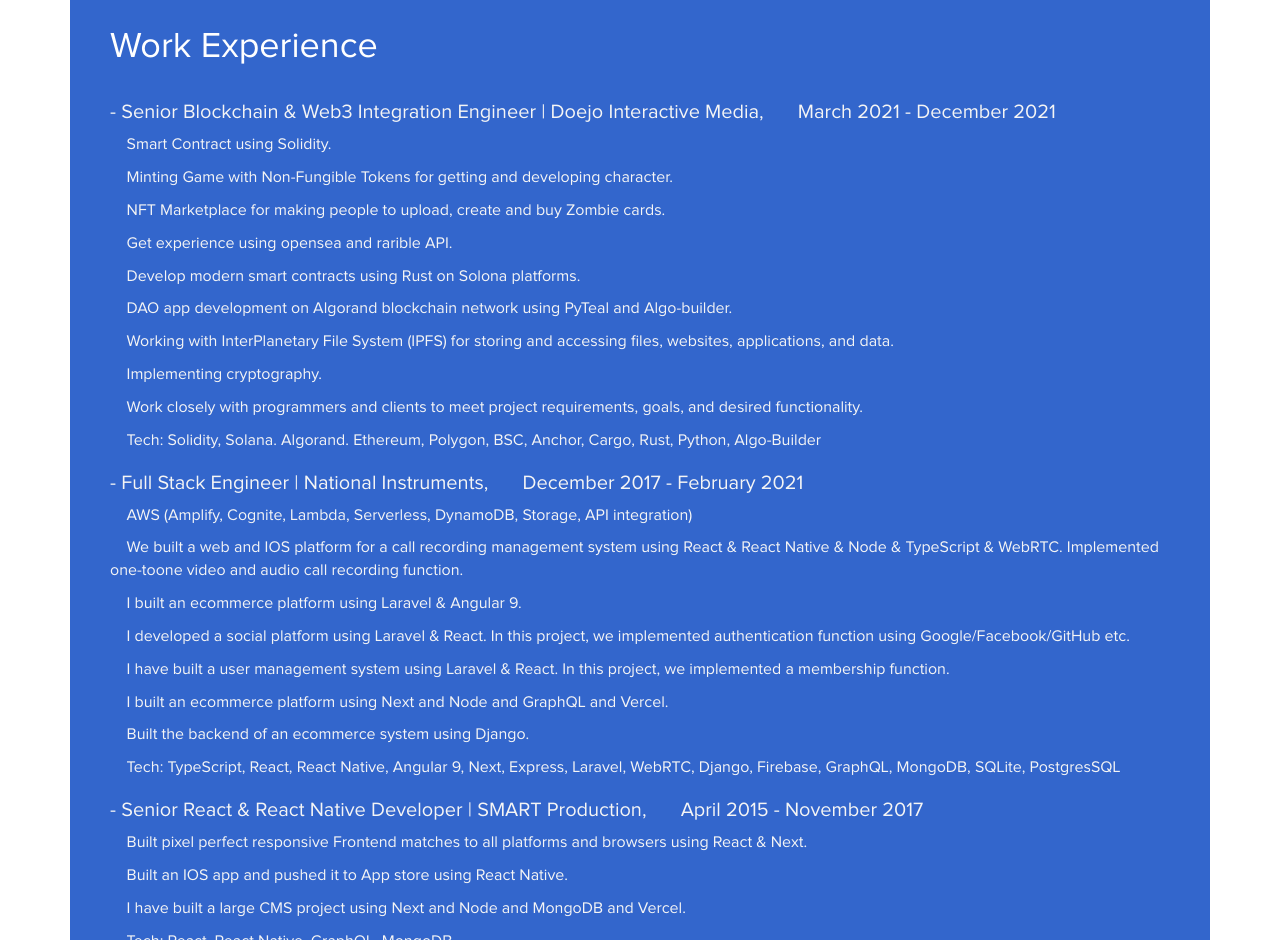
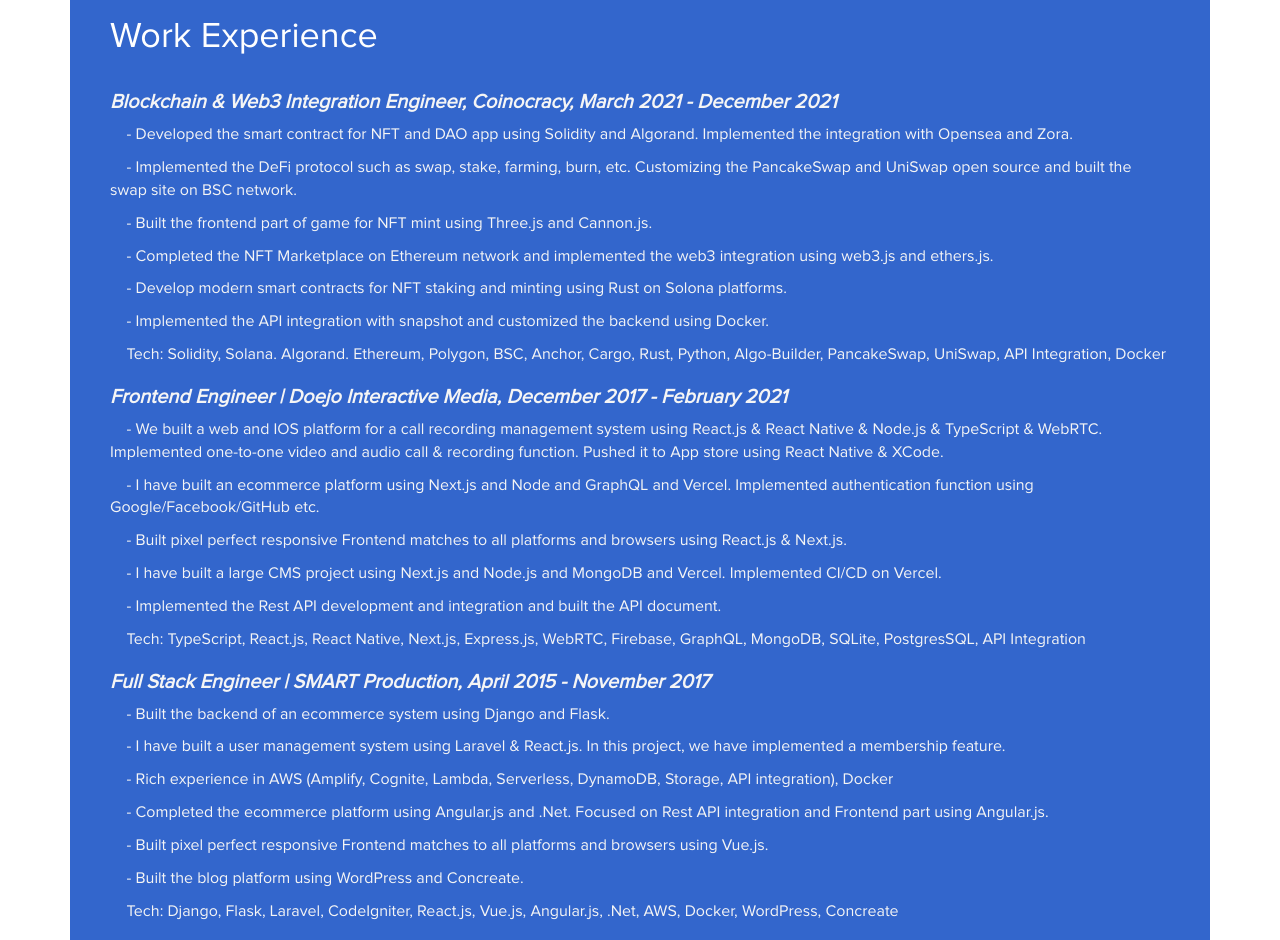
Before and after one commit to phoenix0113/phoenix0113.github.io, a plain HTML site: page index.html in a window 1280 px wide. Shown: the part 1860-2800 px from the top of the page. Drawn offline with Linux system fonts and the light colour scheme.

Commit message:
Upgraded the resume at 06-17, 2022.

```diff
--- a/css/custom.css
+++ b/css/custom.css
@@ -31,3 +31,8 @@
 .text-center {
   text-align: center;
 }
+
+.education-school > h5 {
+  font-weight: 900;
+  font-style: italic;
+}
--- a/index.html
+++ b/index.html
@@ -56,20 +56,25 @@
             <br />
             <p>
               - Experience working with Blockchain frameworks such as Truffle,
-              Hardhat, Anchor, Cargo, Algo-Builder, etc and created business
-              applications and platforms.
+              Hardhat, Anchor, Cargo, Algo-Builder, etc and created the smart
+              contract for business applications and platforms.
             </p>
             <p>
               - Deep understanding of Ethereum, Solana, Algorand or other
-              Blockchain technologies and various consensus protocols.
+              Blockchain technologies and various consensus protocols such as
+              staking, swap, farming, burn.
             </p>
             <p>
               - Experience working with contract oriented scripting language
               like Solidity, Rust, Python, PyTeal, etc.
             </p>
             <p>
-              - Developed UI using client - side languages and framework such as
-              JavaScript, TypeScript, AJAX, jQuery, React.js, Next.js, Vue.js.
+              - Experience in Blockchain game development with Three.js and
+              Cannon.js.
+            </p>
+            <p>
+              - Developed pixel perfect UI using JavaScript & TypeScript
+              framework such as React.js, Next.js, Vue.js, Angular.js.
             </p>
             <p>
               - Operated projects on HTTP(s) protocol and RESTful API. Designed
@@ -81,10 +86,6 @@
               triggers using MongoDB, Firebase, MySQL, PostgresSQL, MySQL, etc
               in the backend server.
             </p>
-            <p>
-              - Experience in Blockchain game development with Three.js and
-              Cannon.js.
-            </p>
             <p>- Having Strong knowledge in data structures and algorithms.</p>
             <p>
               - Achieved socket programming project by building a TCP connection
@@ -92,7 +93,6 @@
               the AWS and three severs, made actions to socket requests and
               incoming packets, and handled the timeout event.
             </p>
-            <p>- Worked with LINUX and MacOS, knowledge of Windows.</p>
           </div>
         </div>
         <div class="col-md-6 col-sm-12">
@@ -303,136 +303,140 @@
             <div class="education-content">
               <div class="education-school">
                 <h5>
-                  - Senior Blockchain & Web3 Integration Engineer | Doejo
-                  Interactive Media,
+                  Blockchain & Web3 Integration Engineer, Coinocracy, March 2021
+                  - December 2021
                 </h5>
-                <span></span>
-                <h5>March 2021 - December 2021</h5>
-                <p>&nbsp;&nbsp;&nbsp;&nbsp;Smart Contract using Solidity.</p>
                 <p>
-                  &nbsp;&nbsp;&nbsp;&nbsp;Minting Game with Non-Fungible Tokens
-                  for getting and developing character.
+                  &nbsp;&nbsp;&nbsp;&nbsp;- Developed the smart contract for NFT
+                  and DAO app using Solidity and Algorand. Implemented the
+                  integration with Opensea and Zora.
                 </p>
                 <p>
-                  &nbsp;&nbsp;&nbsp;&nbsp;NFT Marketplace for making people to
-                  upload, create and buy Zombie cards.
+                  &nbsp;&nbsp;&nbsp;&nbsp;- Implemented the DeFi protocol such
+                  as swap, stake, farming, burn, etc. Customizing the
+                  PancakeSwap and UniSwap open source and built the swap site on
+                  BSC network.
                 </p>
                 <p>
-                  &nbsp;&nbsp;&nbsp;&nbsp;Get experience using opensea and
-                  rarible API.
+                  &nbsp;&nbsp;&nbsp;&nbsp;- Built the frontend part of game for
+                  NFT mint using Three.js and Cannon.js.
                 </p>
                 <p>
-                  &nbsp;&nbsp;&nbsp;&nbsp;Develop modern smart contracts using
-                  Rust on Solona platforms.
+                  &nbsp;&nbsp;&nbsp;&nbsp;- Completed the NFT Marketplace on
+                  Ethereum network and implemented the web3 integration using
+                  web3.js and ethers.js.
                 </p>
                 <p>
-                  &nbsp;&nbsp;&nbsp;&nbsp;DAO app development on Algorand
-                  blockchain network using PyTeal and Algo-builder.
+                  &nbsp;&nbsp;&nbsp;&nbsp;- Develop modern smart contracts for
+                  NFT staking and minting using Rust on Solona platforms.
                 </p>
                 <p>
-                  &nbsp;&nbsp;&nbsp;&nbsp;Working with InterPlanetary File
-                  System (IPFS) for storing and accessing files, websites,
-                  applications, and data.
-                </p>
-                <p>&nbsp;&nbsp;&nbsp;&nbsp;Implementing cryptography.</p>
-                <p>
-                  &nbsp;&nbsp;&nbsp;&nbsp;Work closely with programmers and
-                  clients to meet project requirements, goals, and desired
-                  functionality.
+                  &nbsp;&nbsp;&nbsp;&nbsp;- Implemented the API integration with
+                  snapshot and customized the backend using Docker.
                 </p>
                 <p>
                   &nbsp;&nbsp;&nbsp;&nbsp;Tech: Solidity, Solana. Algorand.
                   Ethereum, Polygon, BSC, Anchor, Cargo, Rust, Python,
-                  Algo-Builder
-                </p>
-              </div>
-              <div class="education-school">
-                <h5>- Full Stack Engineer | National Instruments,</h5>
-                <span></span>
-                <h5>December 2017 - February 2021</h5>
-                <p>
-                  &nbsp;&nbsp;&nbsp;&nbsp;AWS (Amplify, Cognite, Lambda,
-                  Serverless, DynamoDB, Storage, API integration)
-                </p>
-                <p>
-                  &nbsp;&nbsp;&nbsp;&nbsp;We built a web and IOS platform for a
-                  call recording management system using React & React Native &
-                  Node & TypeScript & WebRTC. Implemented one-toone video and
-                  audio call recording function.
-                </p>
-                <p>
-                  &nbsp;&nbsp;&nbsp;&nbsp;I built an ecommerce platform using
-                  Laravel & Angular 9.
-                </p>
-                <p>
-                  &nbsp;&nbsp;&nbsp;&nbsp;I developed a social platform using
-                  Laravel & React. In this project, we implemented
-                  authentication function using Google/Facebook/GitHub etc.
-                </p>
-                <p>
-                  &nbsp;&nbsp;&nbsp;&nbsp;I have built a user management system
-                  using Laravel & React. In this project, we implemented a
-                  membership function.
-                </p>
-                <p>
-                  &nbsp;&nbsp;&nbsp;&nbsp;I built an ecommerce platform using
-                  Next and Node and GraphQL and Vercel.
-                </p>
-                <p>
-                  &nbsp;&nbsp;&nbsp;&nbsp;Built the backend of an ecommerce
-                  system using Django.
-                </p>
-                <p>
-                  &nbsp;&nbsp;&nbsp;&nbsp;Tech: TypeScript, React, React Native,
-                  Angular 9, Next, Express, Laravel, WebRTC, Django, Firebase,
-                  GraphQL, MongoDB, SQLite, PostgresSQL
+                  Algo-Builder, PancakeSwap, UniSwap, API Integration, Docker
                 </p>
               </div>
               <div class="education-school">
                 <h5>
-                  - Senior React & React Native Developer | SMART Production,
+                  Frontend Engineer | Doejo Interactive Media, December 2017 -
+                  February 2021
                 </h5>
-                <span></span>
-                <h5>April 2015 - November 2017</h5>
                 <p>
-                  &nbsp;&nbsp;&nbsp;&nbsp;Built pixel perfect responsive
-                  Frontend matches to all platforms and browsers using React &
-                  Next.
+                  &nbsp;&nbsp;&nbsp;&nbsp;- We built a web and IOS platform for
+                  a call recording management system using React.js & React
+                  Native & Node.js & TypeScript & WebRTC. Implemented one-to-one
+                  video and audio call & recording function. Pushed it to App
+                  store using React Native & XCode.
                 </p>
                 <p>
-                  &nbsp;&nbsp;&nbsp;&nbsp;Built an IOS app and pushed it to App
-                  store using React Native.
+                  &nbsp;&nbsp;&nbsp;&nbsp;- I have built an ecommerce platform
+                  using Next.js and Node and GraphQL and Vercel. Implemented
+                  authentication function using Google/Facebook/GitHub etc.
                 </p>
                 <p>
-                  &nbsp;&nbsp;&nbsp;&nbsp;I have built a large CMS project using
-                  Next and Node and MongoDB and Vercel.
+                  &nbsp;&nbsp;&nbsp;&nbsp;- Built pixel perfect responsive
+                  Frontend matches to all platforms and browsers using React.js
+                  & Next.js.
                 </p>
                 <p>
-                  &nbsp;&nbsp;&nbsp;&nbsp;Tech: React, React Native, GraphQL,
-                  MongoDB
+                  &nbsp;&nbsp;&nbsp;&nbsp;- I have built a large CMS project
+                  using Next.js and Node.js and MongoDB and Vercel. Implemented
+                  CI/CD on Vercel.
+                </p>
+                <p>
+                  &nbsp;&nbsp;&nbsp;&nbsp;- Implemented the Rest API development
+                  and integration and built the API document.
+                </p>
+                <p>
+                  &nbsp;&nbsp;&nbsp;&nbsp;Tech: TypeScript, React.js, React
+                  Native, Next.js, Express.js, WebRTC, Firebase, GraphQL,
+                  MongoDB, SQLite, PostgresSQL, API Integration
                 </p>
               </div>
               <div class="education-school">
-                <h5>- Junior PHP Developer | TCO - Software Development,</h5>
-                <span></span>
-                <h5>March 2012 - February 2015 (3 years)</h5>
+                <h5>
+                  Full Stack Engineer | SMART Production, April 2015 - November
+                  2017
+                </h5>
                 <p>
-                  &nbsp;&nbsp;&nbsp;&nbsp;eveloped an ecommerce platform using
-                  Laravel and CodeIgniter. And pushed to CodeCanyon and upgrade
-                  for sale.
+                  &nbsp;&nbsp;&nbsp;&nbsp;- Built the backend of an ecommerce
+                  system using Django and Flask.
                 </p>
                 <p>
-                  &nbsp;&nbsp;&nbsp;&nbsp;Upgraded the PHP version of many old
+                  &nbsp;&nbsp;&nbsp;&nbsp;- I have built a user management
+                  system using Laravel & React.js. In this project, we have
+                  implemented a membership feature.
+                </p>
+                <p>
+                  &nbsp;&nbsp;&nbsp;&nbsp;- Rich experience in AWS (Amplify,
+                  Cognite, Lambda, Serverless, DynamoDB, Storage, API
+                  integration), Docker
+                </p>
+                <p>
+                  &nbsp;&nbsp;&nbsp;&nbsp;- Completed the ecommerce platform
+                  using Angular.js and .Net. Focused on Rest API integration and
+                  Frontend part using Angular.js.
+                </p>
+                <p>
+                  &nbsp;&nbsp;&nbsp;&nbsp;- Built pixel perfect responsive
+                  Frontend matches to all platforms and browsers using Vue.js.
+                </p>
+                <p>
+                  &nbsp;&nbsp;&nbsp;&nbsp;- Built the blog platform using
+                  WordPress and Concreate.
+                </p>
+                <p>
+                  &nbsp;&nbsp;&nbsp;&nbsp;Tech: Django, Flask, Laravel,
+                  CodeIgniter, React.js, Vue.js, Angular.js, .Net, AWS, Docker,
+                  WordPress, Concreate
+                </p>
+              </div>
+              <div class="education-school">
+                <h5>
+                  PHP Engineer | TCO - Software Development, March 2012 -
+                  February 2015
+                </h5>
+                <p>
+                  &nbsp;&nbsp;&nbsp;&nbsp;- Developed an ecommerce, social
+                  platforms using Laravel and CodeIgniter. And pushed to
+                  CodeCanyon and upgrade for sale.
+                </p>
+                <p>
+                  &nbsp;&nbsp;&nbsp;&nbsp;- Upgraded the PHP version of many old
                   projects to the new version.
                 </p>
                 <p>
-                  &nbsp;&nbsp;&nbsp;&nbsp;Implemented of integration of Laravel
-                  and CodeIgniter projects with Payment gateways(Stripe, PayPal,
-                  Paystack, Razorpay, etc.).
+                  &nbsp;&nbsp;&nbsp;&nbsp;- Implemented of integration of
+                  Laravel and CodeIgniter projects with Payment gateways(Stripe,
+                  PayPal, Paystack, Razorpay, etc.).
                 </p>
                 <p>
-                  &nbsp;&nbsp;&nbsp;&nbsp;Tech: Laravel, CodeIgniter, Rest API
-                  integration, MySQL
+                  &nbsp;&nbsp;&nbsp;&nbsp;Tech: Laravel, CodeIgniter, WordPress
+                  Rest API integration, MySQL
                 </p>
               </div>
             </div>
```
